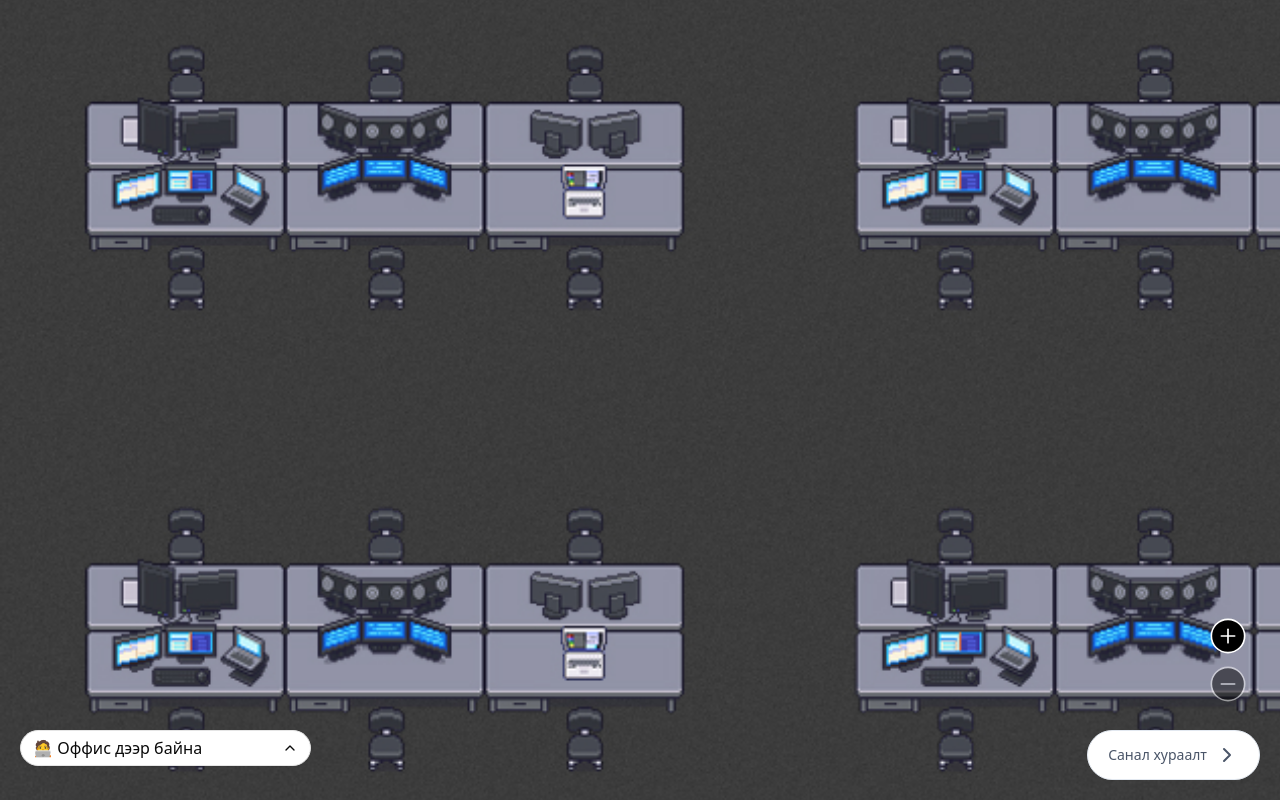
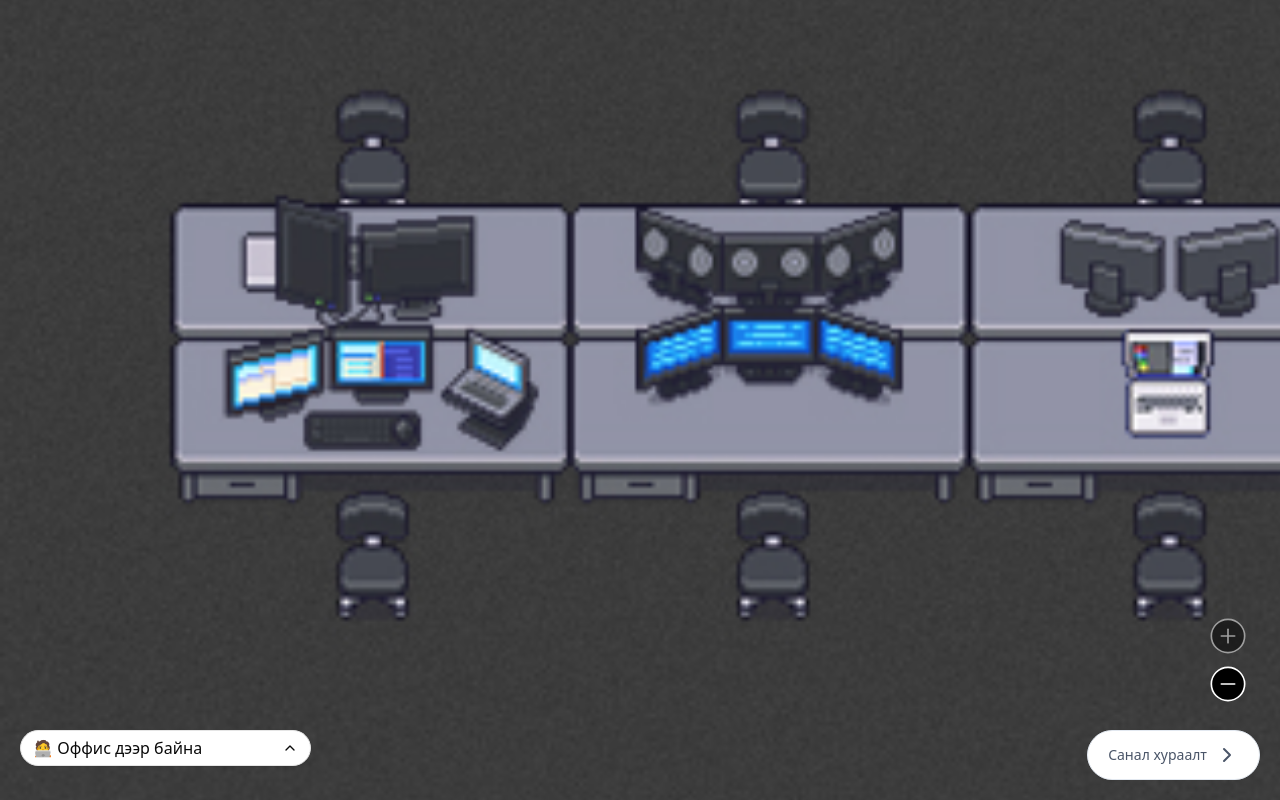
Before and after one commit to Sapar-s/FlowFix, a Next.js app: page / in a window 1280 px wide. Built offline with nearby package versions, Linux system fonts and the light colour scheme; no server answers; the database is empty.

Commit message:
initial zoom set

```diff
--- a/src/app/_components/WorkstationGroup.tsx
+++ b/src/app/_components/WorkstationGroup.tsx
@@ -49,7 +49,7 @@ const WorkstationGroup: React.FC<WorkstationProps> = ({ employees, id }) => {
   const [assignedSeats, setAssignedSeats] = useState<{
     [userId: string]: number;
   }>({});
-  const [zoom, setZoom] = useState(1);
+  const [zoom, setZoom] = useState(2);
 
   const seats = seatPositions.office;
 
```
